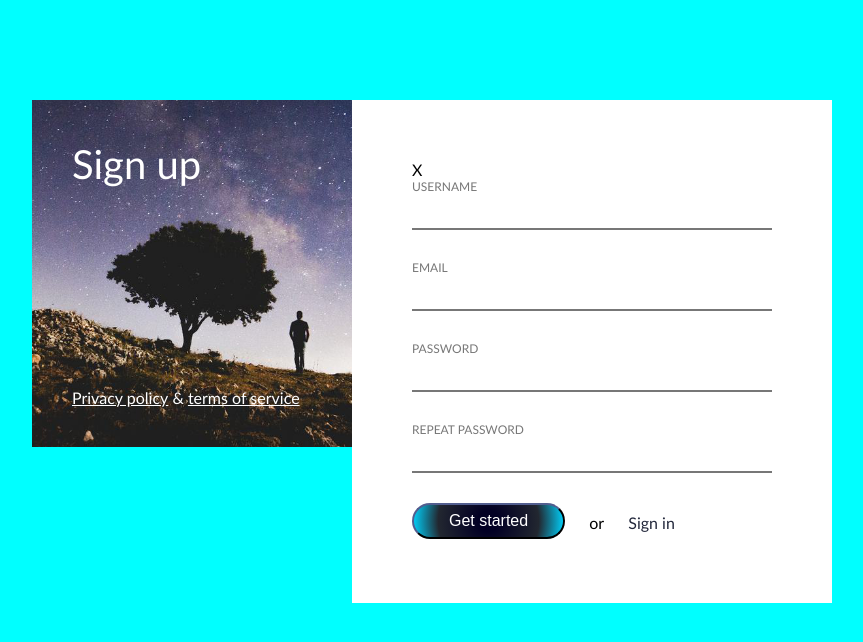
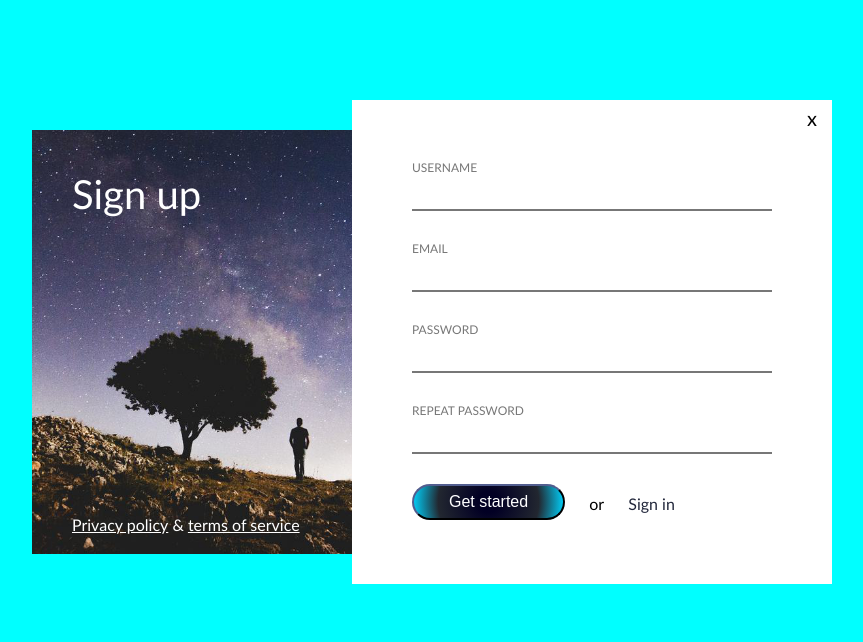
Before and after one commit to neigiamasJonas/5-skyman, a website: page index.html in a window 1280 px wide. Shown: the whole page, without its empty margins (208-1071 px from the left). Drawn offline with Linux system fonts and the light colour scheme.

Commit message:
absolute relative

```diff
--- a/css/main.css
+++ b/css/main.css
@@ -13,29 +13,37 @@ body {
 
 .container {
     width: 800px;
+    display: inline-block;
     margin-top: 100px;
     margin-left: calc(50% - 400px);
+    position: relative;
 }
 
 .left-column {
     width: 40%;
     padding: 40px;
     color: #fff;
-    float: left;
     background-color: #008fae;
     background-image: url(../images/skyman1.png);
     background-repeat: no-repeat;
     background-position: center bottom;
     background-size: cover;
+    position: absolute;
+    top: 30px;
+    bottom: 30px;
+    left: 0;
 }
 
 .main-title {
     width: 100%;
     font-size: 40px;
     font-weight: normal;
-    margin-bottom: 200px;
 }
 .bottom-links {
+    position: absolute;
+    bottom: 20px;
+    left: 40px;
+    right: 40px;
 
 }
 .bottom-links > .link {
@@ -44,9 +52,18 @@ body {
 .right-column {
     width: 60%;
     padding: 60px;
-    float: left;
+    float: right;
     background-color: #fff;
+    position: relative;
 }
 .close {
-
+    width: 40px;
+    height: 40px;
+    font-size: 20px;
+    text-align: center;
+    line-height: 36px;
+    position: absolute;
+    top: 0px;
+    right: 0px;
+    cursor: pointer;
 }
--- a/index.html
+++ b/index.html
@@ -36,7 +36,7 @@
             </div>
         </div>
         <div class="right-column">
-            <div class="close">X</div>
+            <div class="close">x</div>
             <form class="form">
                 <div class="form-row">
                     <label for="username" class="label">Username</label>
@@ -67,3 +67,5 @@
 
 </body>
 </html>
+
+<!-- absolute/relative - absolutus elementas statomas artimiausio ne "static" elemento atzvilgiu -->
```
